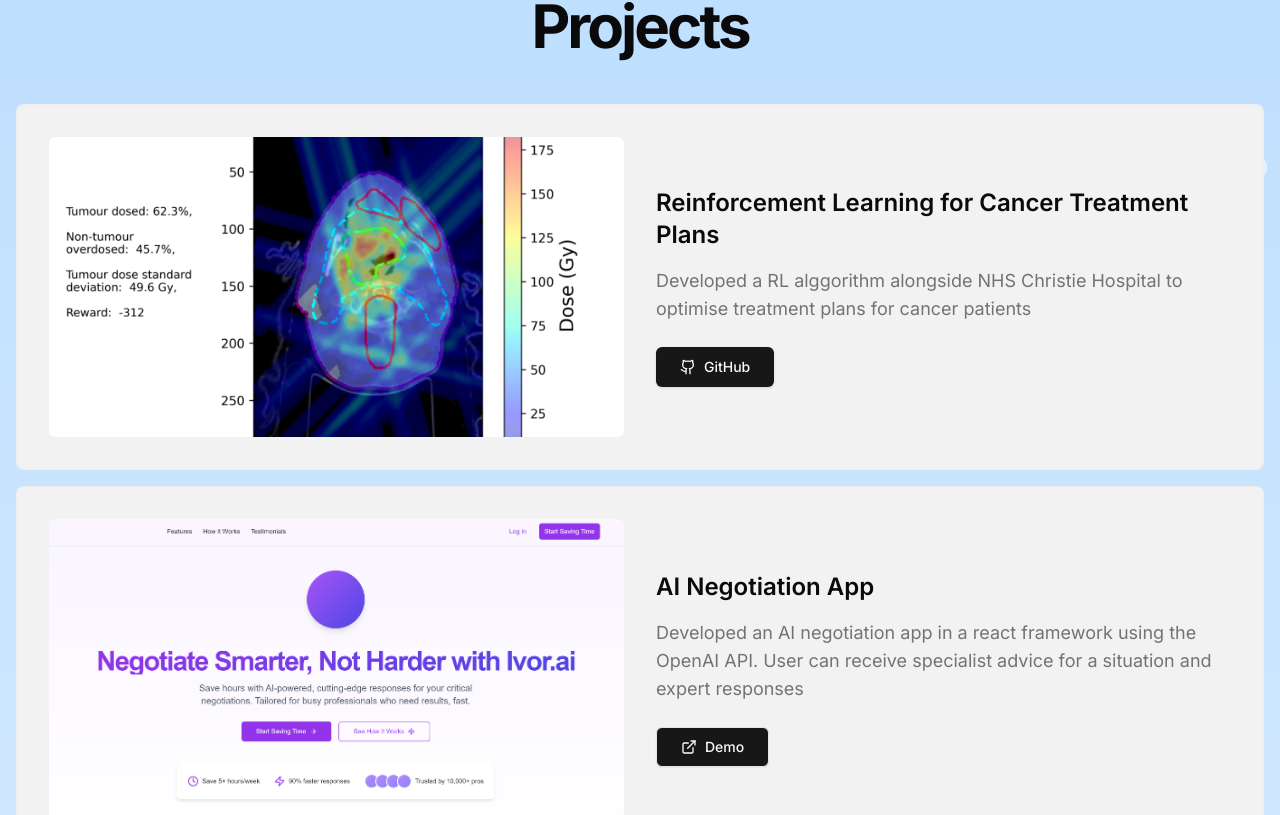
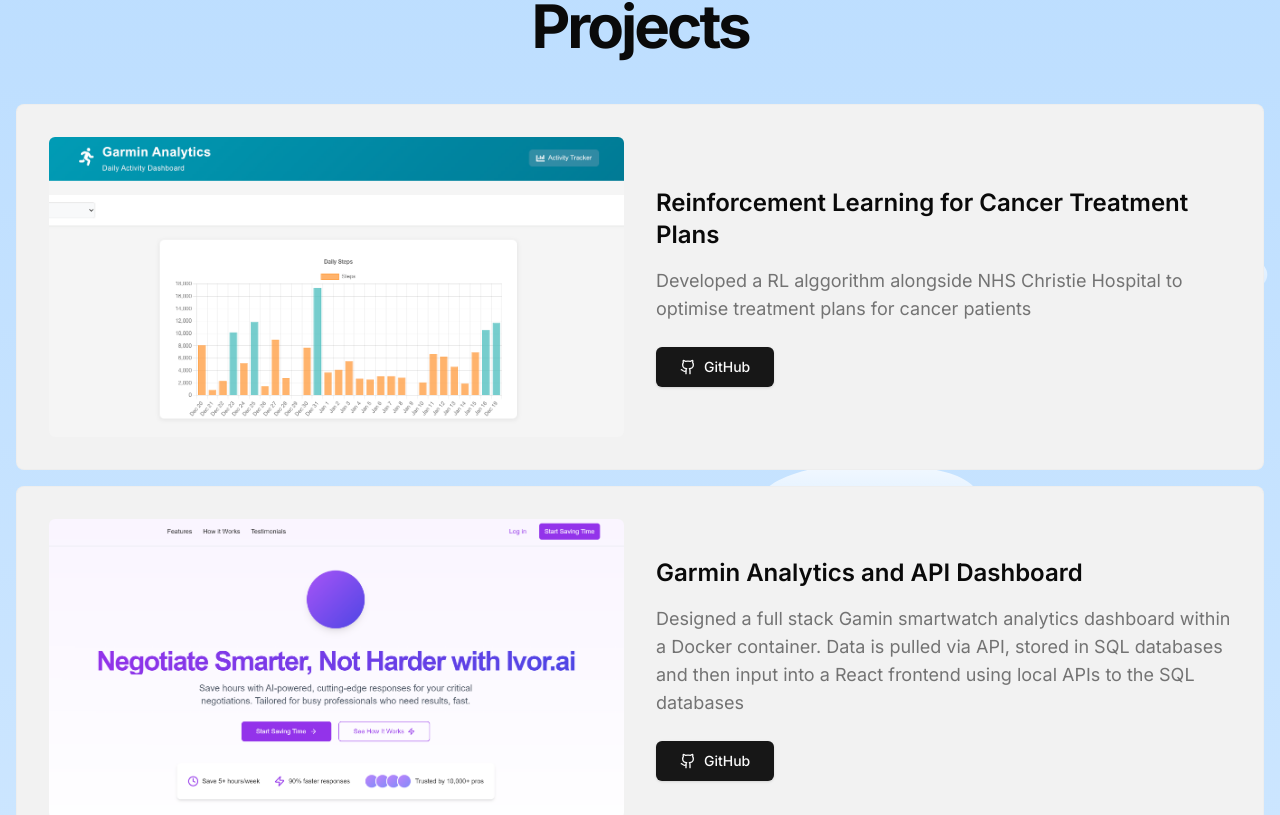
Before and after one commit to haydentbs/portfolio-website-3, a Next.js app: page / in a window 1280 px wide. Shown: the part 625-1440 px from the top of the page. Built offline with nearby package versions, Linux system fonts and the light colour scheme.

Commit message:
garmin project

```diff
--- a/components/projects.tsx
+++ b/components/projects.tsx
@@ -6,11 +6,19 @@
   {
     title: 'Reinforcement Learning for Cancer Treatment Plans',
     description: 'Developed a RL alggorithm alongside NHS Christie Hospital to optimise treatment plans for cancer patients',
-    image: '/pbt_2.png',
+    image: '/dashboard.png',
     skills: ['Python', 'Reinforcement Learning'],
     github: 'https://github.com/haydentbs/PBT_RL_GAMIFICATION',
     paper: '/pbt.pdf'
   },
+  {
+    title: 'Garmin Analytics and API Dashboard',
+    description: 'Designed a full stack Gamin smartwatch analytics dashboard within a Docker container. \n Data is pulled via API, stored in SQL databases and then input into a React frontend using local APIs to the SQL databases',
+    image: '/ivor_2.png',
+    skills: ['Python', 'React', 'SQL', 'Docker', 'TypeScript'],
+    github: 'https://github.com/haydentbs/Garmin-dashboard'
+  },
+
   {
     title: 'AI Negotiation App',
     description: 'Developed an AI negotiation app in a react framework using the OpenAI API. User can receive specialist advice for a situation and expert responses',
```
Also changed, not shown: public/dashboard.png (added).
